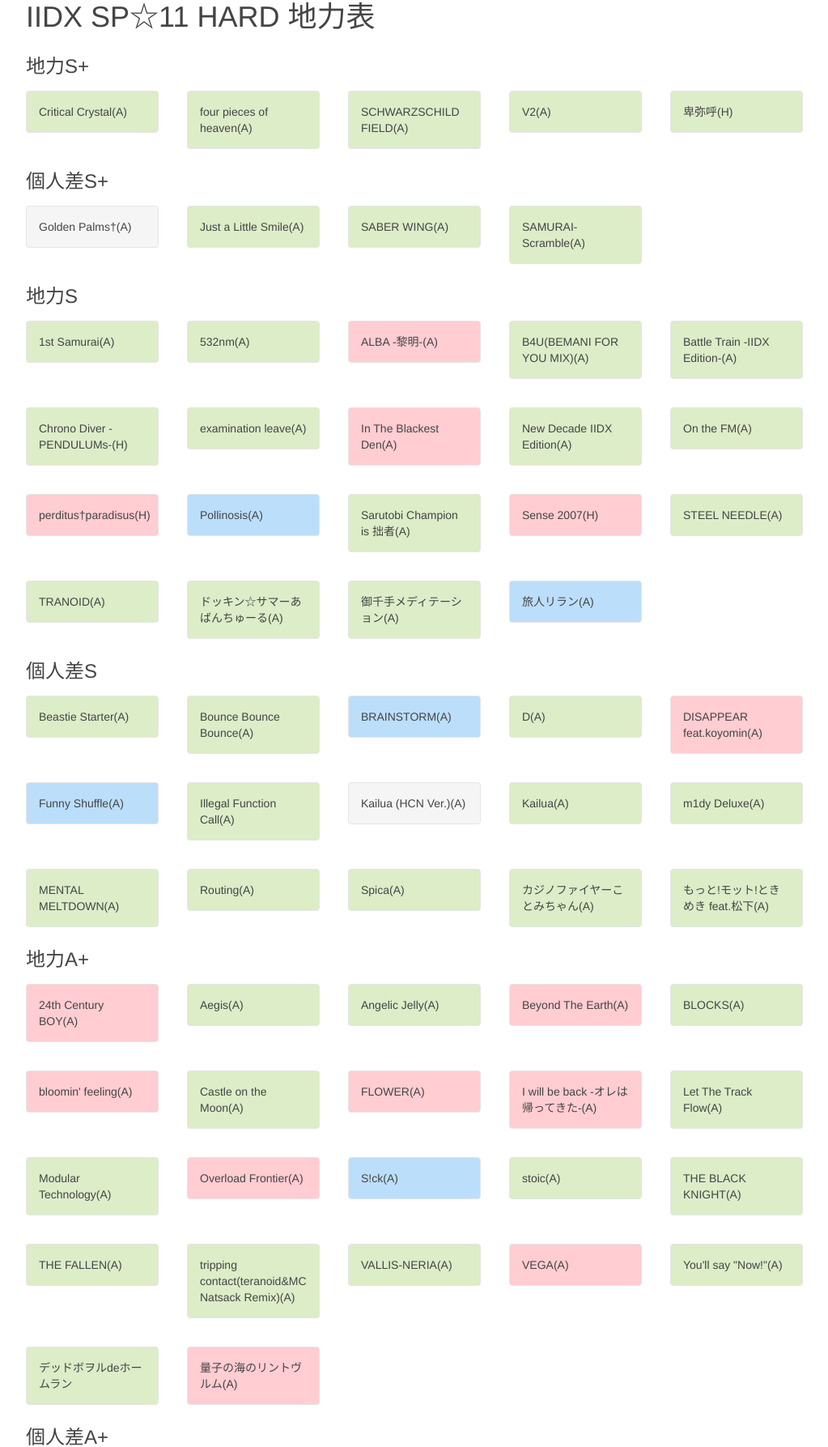
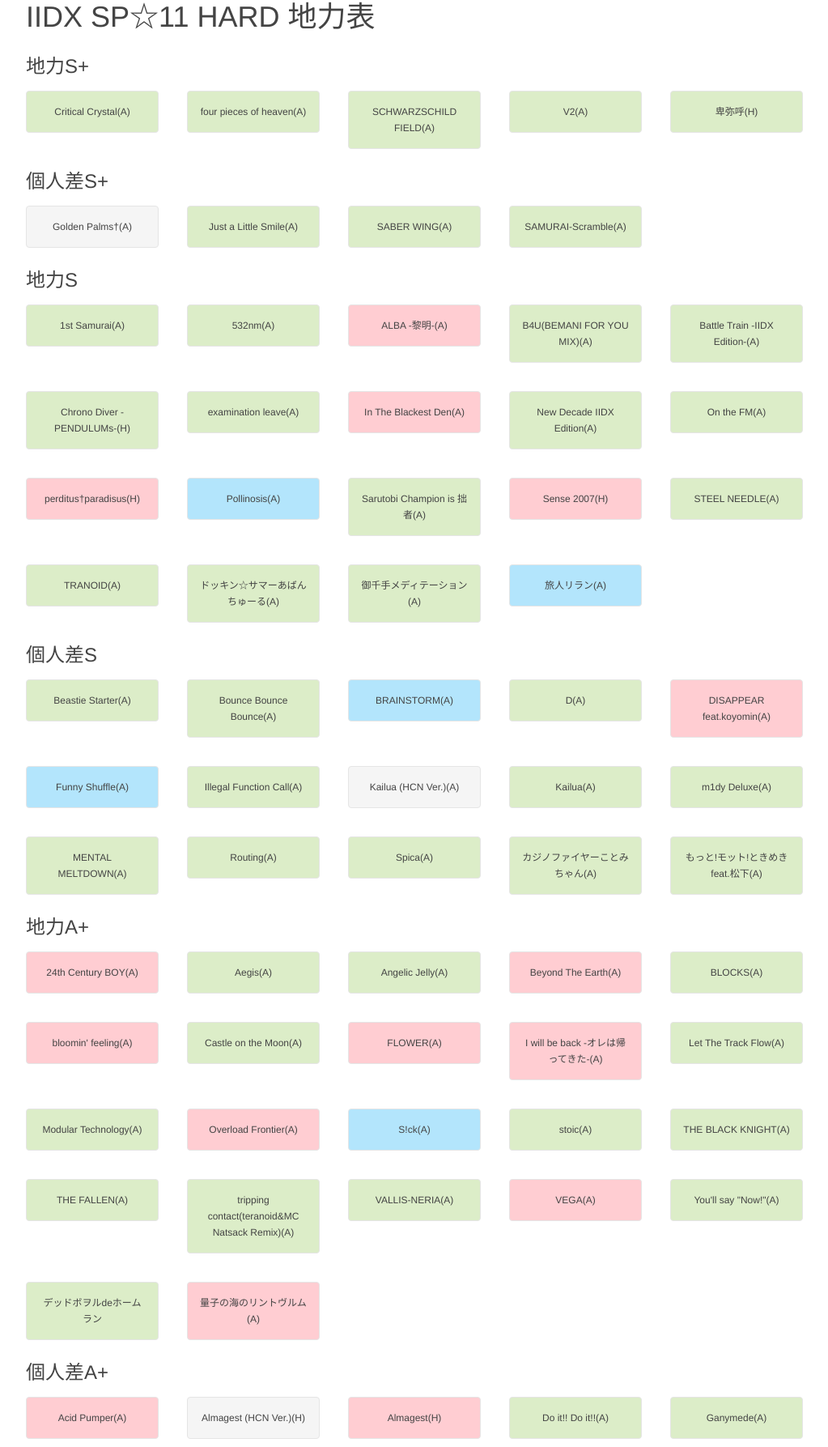
Before and after one commit to Kinaly-Hanaly/iidx-11, a PHP site: page / in a window 1280 px wide. Shown: the top 1787 px of the page at 81% size, without its empty margins (128-1151 px from the left). Run offline with PHP 8.4, Linux system fonts and the light colour scheme.

Commit message:
[fix] style.css微調整
・font-sizeを設定
・text-align centerを設定
・ノマゲの色を微調整

```diff
--- a/css/style.css
+++ b/css/style.css
@@ -9,6 +9,8 @@
     border: 1px solid #E5E5E5;
     border-radius: 4px;
     background-color: #FFFFFF;
+    font-size: 12px;
+    text-align: center;
 }
 .sheet-tile.lamp-failed {
     background-color: #BDBDBD;
@@ -20,7 +22,7 @@
     background-color: #DCEDC8;
 }
 .sheet-tile.lamp-clear {
-    background-color: #BBDEFB;
+    background-color: #B3E5FC;
 }
 .sheet-tile.lamp-hard {
     background-color: #ffcdd2;
```
